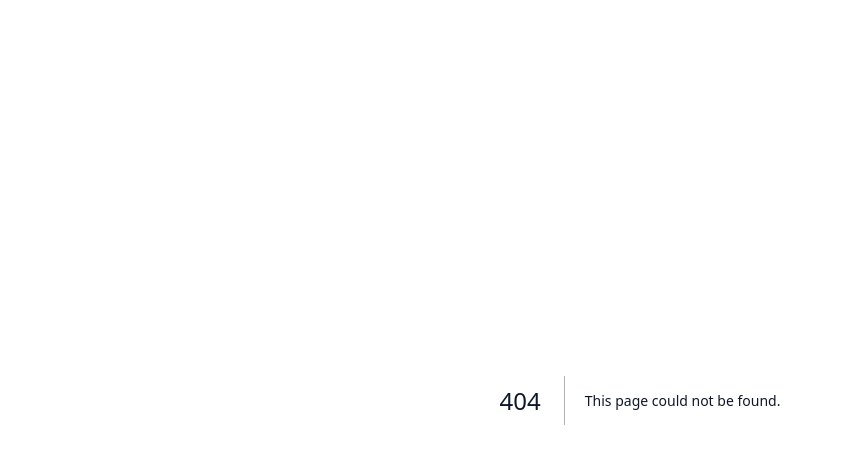
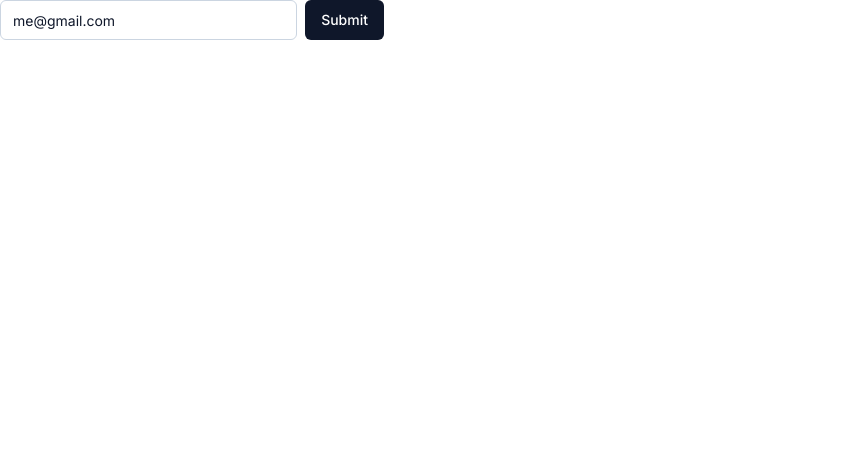
Before and after one commit to MiguelGalp/miPortfolio, a Next.js app: page /contact in a window 1280 px wide. Before the commit this address had no page. Shown: the top 464 px of the page, without its empty margins (0-843 px from the left). Built offline with nearby package versions, Linux system fonts and the light colour scheme; what tailwind-dracula, tailwind-gradient-mask-image would draw is missing.

Commit message:
contact form

```diff
--- /dev/null
+++ b/components/contact_form.tsx
@@ -0,0 +1,42 @@
+import React, { useState } from "react";
+import axios from "axios";
+import { useForm } from "react-hook-form";
+import { Button } from "@/components/ui/button";
+import { Input } from "@/components/ui/input";
+
+export default function ContactForm() {
+  const {
+    register,
+    handleSubmit,
+    formState: { isSubmitting },
+  } = useForm();
+  const [successMessage, setSuccessMessage] = useState("");
+  const [submitted, setSubmitted] = useState(false);
+
+  function onSubmit(data) {
+    axios
+      .post("https://eonc5oqjzkckuua.m.pipedream.net", data)
+      .then((response) => {
+        setSuccessMessage(
+          `Thanks for signing up! Check your inbox for updates 😊`
+        );
+        setSubmitted(true);
+      })
+      .catch((e) => console.error(e));
+  }
+
+  if (submitted) {
+    return <p>{successMessage}</p>;
+  }
+
+  return (
+    <form onSubmit={handleSubmit(onSubmit)}>
+      <div className="flex w-full max-w-sm items-center space-x-2">
+        <Input {...register("email")} defaultValue="me@gmail.com"></Input>
+        <Button type="submit" role="submit">
+          {isSubmitting ? "Submitting" : "Submit"}
+        </Button>
+      </div>
+    </form>
+  );
+}
--- a/components/cover_image.tsx
+++ b/components/cover_image.tsx
@@ -4,16 +4,20 @@ import Image from "next/image"
 import Copia_de_Cagando_lg from '../public/Copia_de_Cagando_lg.png'
 import sin_cabeza from '../public/sin_cabeza_blanco.png'
 import { AspectRatio } from "@/components/ui/aspect-ratio"
+import ContactForm from "@/components/contact_form"
 
 export function CoverImage() {
   return (
-    <AspectRatio ratio={9 / 16} className="bg-dracula-aro-50 dark:bg-dracula-aro-900 sm:-mt-16 md:-mt-36 md:mr-40 lg:mr-50 max-w-6xl gradient-mask-t-50">
+    <><AspectRatio ratio={9 / 16} className="bg-dracula-aro-50 dark:bg-dracula-aro-900 sm:-mt-16 md:-mt-36 md:mr-40 lg:mr-50 max-w-6xl gradient-mask-t-50">
       <Image
         src={sin_cabeza}
         alt="Photo by Alvaro Pinot"
         fill
-        className="rounded-md object-cover"
-      />
+        className="rounded-md object-cover" />
     </AspectRatio>
+    <div>
+        <ContactForm />
+      </div>
+      </>
     )
 }
--- a/package.json
+++ b/package.json
@@ -37,6 +37,7 @@
     "@radix-ui/react-tabs": "^1.0.2",
     "@radix-ui/react-toggle-group": "^1.0.1",
     "@radix-ui/react-tooltip": "^1.0.3",
+    "axios": "^1.3.3",
     "class-variance-authority": "^0.4.0",
     "clsx": "^1.2.1",
     "lucide-react": "0.105.0-alpha.4",
@@ -44,6 +45,7 @@
     "next-themes": "^0.2.1",
     "react": "^18.2.0",
     "react-dom": "^18.2.0",
+    "react-hook-form": "^7.43.1",
     "sharp": "^0.31.1",
     "tailwind-gradient-mask-image": "^1.0.0",
     "tailwind-merge": "^1.8.0",
--- /dev/null
+++ b/pages/api/hello.js
@@ -0,0 +1,3 @@
+export default function handler(req, res) {
+    res.status(200).json({ text: 'Hello' });
+  }
--- /dev/null
+++ b/pages/contact.js
@@ -0,0 +1,9 @@
+import ContactForm from "/components/contact_form"
+
+export default function Contact() {
+  return (
+    <div>
+      <ContactForm />
+    </div>
+  );
+}
```
Also changed, not shown: 2 other files (tests, documents, lock files or other folders).
